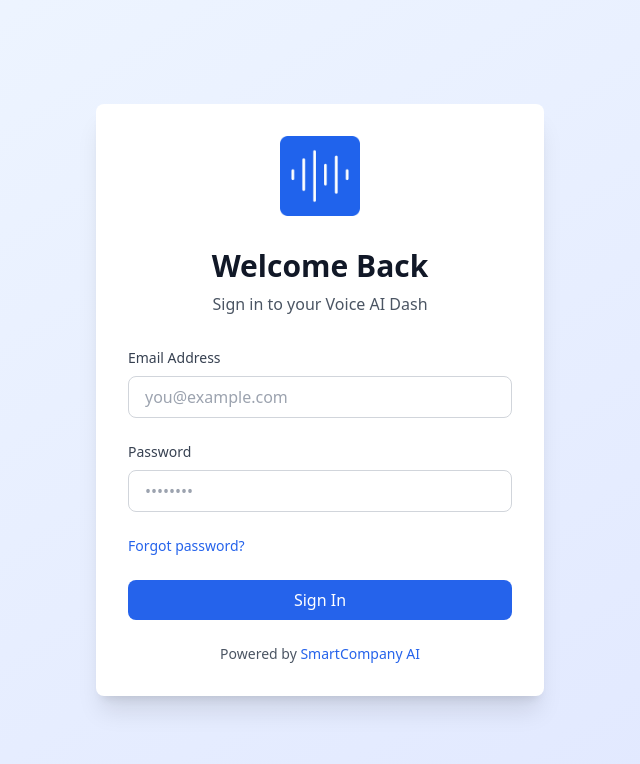
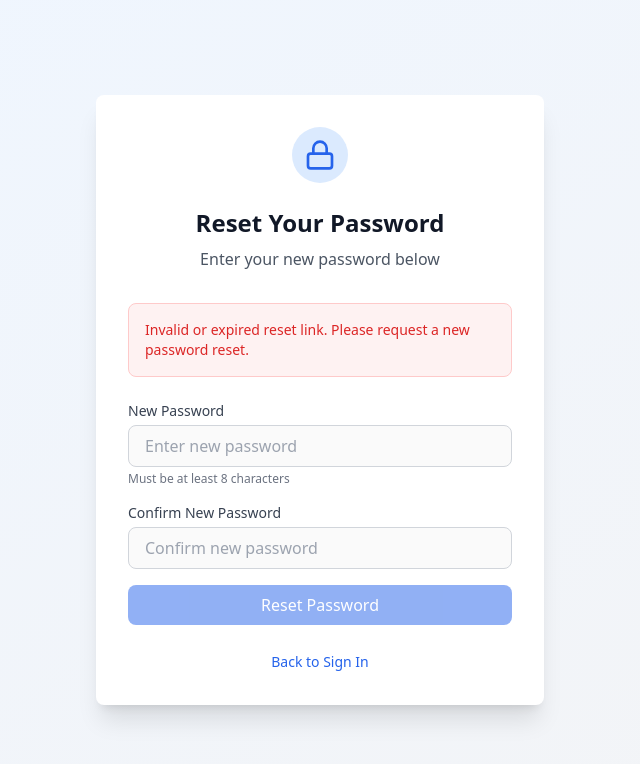
Before and after one commit to pkom79/voice_ai_dash, a React (Vite) app: page /reset-password in a window 1280 px wide. Before the commit this address led to /signin. Shown: the top 764 px of the page, without its empty margins (320-960 px from the left). Built offline with nearby package versions, Linux system fonts and the light colour scheme; no server answers.

Commit message:
Updated App.tsx

```diff
--- a/src/App.tsx
+++ b/src/App.tsx
@@ -6,6 +6,7 @@ import { DashboardLayout } from './components/DashboardLayout';
 import { SignIn } from './pages/SignIn';
 import { SignUp } from './pages/SignUp';
 import { ForgotPassword } from './pages/ForgotPassword';
+import { ResetPassword } from './pages/ResetPassword';
 import { AcceptInvitation } from './pages/AcceptInvitation';
 import { Dashboard } from './pages/Dashboard';
 import { CallsPage } from './pages/CallsPage';
@@ -26,6 +27,7 @@ function App() {
           <Route path="/signin" element={<SignIn />} />
           <Route path="/signup" element={<SignUp />} />
           <Route path="/forgot-password" element={<ForgotPassword />} />
+          <Route path="/reset-password" element={<ResetPassword />} />
           <Route path="/accept-invitation" element={<AcceptInvitation />} />
           <Route path="/oauth/callback" element={<OAuthCallback />} />
 
--- /dev/null
+++ b/src/pages/ResetPassword.tsx
@@ -0,0 +1,161 @@
+import { useState, useEffect } from 'react';
+import { useNavigate } from 'react-router-dom';
+import { supabase } from '../lib/supabase';
+import { Lock, Loader2, CheckCircle2 } from 'lucide-react';
+
+export function ResetPassword() {
+  const navigate = useNavigate();
+  const [password, setPassword] = useState('');
+  const [confirmPassword, setConfirmPassword] = useState('');
+  const [loading, setLoading] = useState(false);
+  const [error, setError] = useState('');
+  const [success, setSuccess] = useState(false);
+
+  useEffect(() => {
+    const checkSession = async () => {
+      const { data } = await supabase.auth.getSession();
+      if (!data.session) {
+        setError('Invalid or expired reset link. Please request a new password reset.');
+      }
+    };
+    checkSession();
+  }, []);
+
+  const handleSubmit = async (e: React.FormEvent) => {
+    e.preventDefault();
+    setError('');
+
+    if (password.length < 8) {
+      setError('Password must be at least 8 characters long');
+      return;
+    }
+
+    if (password !== confirmPassword) {
+      setError('Passwords do not match');
+      return;
+    }
+
+    setLoading(true);
+    try {
+      const { error: updateError } = await supabase.auth.updateUser({
+        password: password,
+      });
+
+      if (updateError) throw updateError;
+
+      setSuccess(true);
+      setTimeout(() => {
+        navigate('/signin');
+      }, 2000);
+    } catch (err: any) {
+      console.error('Error resetting password:', err);
+      setError(err.message || 'Failed to reset password. Please try again.');
+    } finally {
+      setLoading(false);
+    }
+  };
+
+  if (success) {
+    return (
+      <div className="min-h-screen bg-gradient-to-br from-blue-50 to-gray-100 flex items-center justify-center p-4">
+        <div className="bg-white rounded-lg shadow-xl p-8 w-full max-w-md text-center">
+          <div className="flex justify-center mb-4">
+            <div className="bg-green-100 rounded-full p-3">
+              <CheckCircle2 className="h-12 w-12 text-green-600" />
+            </div>
+          </div>
+          <h2 className="text-2xl font-bold text-gray-900 mb-2">Password Reset Successful</h2>
+          <p className="text-gray-600 mb-4">
+            Your password has been successfully reset. Redirecting to login...
+          </p>
+        </div>
+      </div>
+    );
+  }
+
+  return (
+    <div className="min-h-screen bg-gradient-to-br from-blue-50 to-gray-100 flex items-center justify-center p-4">
+      <div className="bg-white rounded-lg shadow-xl p-8 w-full max-w-md">
+        <div className="flex justify-center mb-6">
+          <div className="bg-blue-100 rounded-full p-3">
+            <Lock className="h-8 w-8 text-blue-600" />
+          </div>
+        </div>
+
+        <h1 className="text-2xl font-bold text-center text-gray-900 mb-2">
+          Reset Your Password
+        </h1>
+        <p className="text-center text-gray-600 mb-8">
+          Enter your new password below
+        </p>
+
+        {error && (
+          <div className="mb-6 p-4 bg-red-50 border border-red-200 rounded-lg">
+            <p className="text-sm text-red-600">{error}</p>
+          </div>
+        )}
+
+        <form onSubmit={handleSubmit} className="space-y-4">
+          <div>
+            <label htmlFor="password" className="block text-sm font-medium text-gray-700 mb-1">
+              New Password
+            </label>
+            <input
+              id="password"
+              type="password"
+              value={password}
+              onChange={(e) => setPassword(e.target.value)}
+              className="w-full px-4 py-2 border border-gray-300 rounded-lg focus:ring-2 focus:ring-blue-500 focus:border-transparent"
+              placeholder="Enter new password"
+              required
+              minLength={8}
+              disabled={loading || !!error}
+            />
+            <p className="text-xs text-gray-500 mt-1">Must be at least 8 characters</p>
+          </div>
+
+          <div>
+            <label htmlFor="confirmPassword" className="block text-sm font-medium text-gray-700 mb-1">
+              Confirm New Password
+            </label>
+            <input
+              id="confirmPassword"
+              type="password"
+              value={confirmPassword}
+              onChange={(e) => setConfirmPassword(e.target.value)}
+              className="w-full px-4 py-2 border border-gray-300 rounded-lg focus:ring-2 focus:ring-blue-500 focus:border-transparent"
+              placeholder="Confirm new password"
+              required
+              minLength={8}
+              disabled={loading || !!error}
+            />
+          </div>
+
+          <button
+            type="submit"
+            disabled={loading || !!error}
+            className="w-full bg-blue-600 text-white py-2 rounded-lg hover:bg-blue-700 transition-colors disabled:opacity-50 disabled:cursor-not-allowed flex items-center justify-center gap-2"
+          >
+            {loading ? (
+              <>
+                <Loader2 className="h-5 w-5 animate-spin" />
+                Resetting Password...
+              </>
+            ) : (
+              'Reset Password'
+            )}
+          </button>
+        </form>
+
+        <div className="mt-6 text-center">
+          <button
+            onClick={() => navigate('/signin')}
+            className="text-sm text-blue-600 hover:text-blue-700"
+          >
+            Back to Sign In
+          </button>
+        </div>
+      </div>
+    </div>
+  );
+}
--- a/src/pages/UserDetailsPage.tsx
+++ b/src/pages/UserDetailsPage.tsx
@@ -83,9 +83,16 @@ export function UserDetailsPage() {
       setLastName(data.last_name);
       setBusinessName(data.business_name || '');
 
-      // Get email from auth.users
-      const { data: authUser } = await supabase.auth.admin.getUserById(userId);
-      setEmail(authUser?.user?.email || '');
+      // Load notification emails first to get email
+      const { data: emails } = await supabase
+        .from('user_notification_emails')
+        .select('*')
+        .eq('user_id', userId)
+        .order('is_primary', { ascending: false });
+      setNotificationEmails(emails || []);
+
+      const primaryEmail = emails?.find(e => e.is_primary)?.email || '';
+      setEmail(primaryEmail);
 
       // Load agent count
       const { count } = await supabase
@@ -101,14 +108,6 @@ export function UserDetailsPage() {
         .eq('user_id', userId)
         .maybeSingle();
       setBillingData(billing);
-
-      // Load notification emails
-      const { data: emails } = await supabase
-        .from('user_notification_emails')
-        .select('*')
-        .eq('user_id', userId)
-        .order('is_primary', { ascending: false });
-      setNotificationEmails(emails || []);
     } catch (error) {
       console.error('Error loading user:', error);
       alert('Failed to load user details');
```
